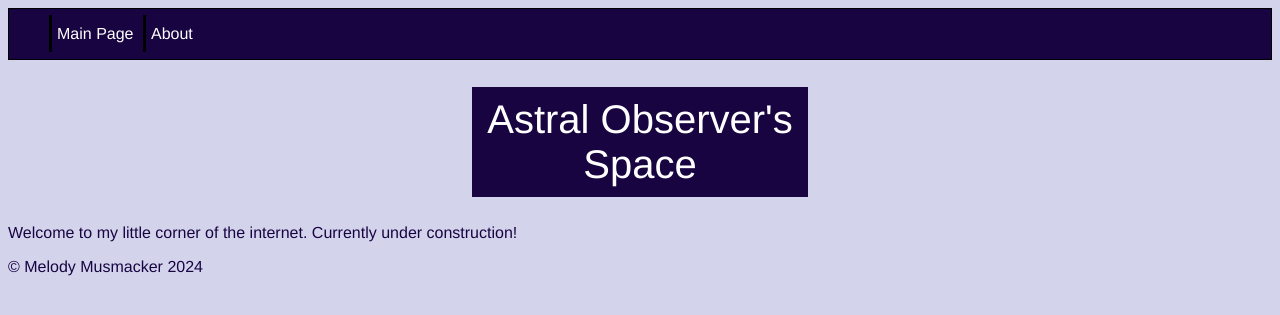
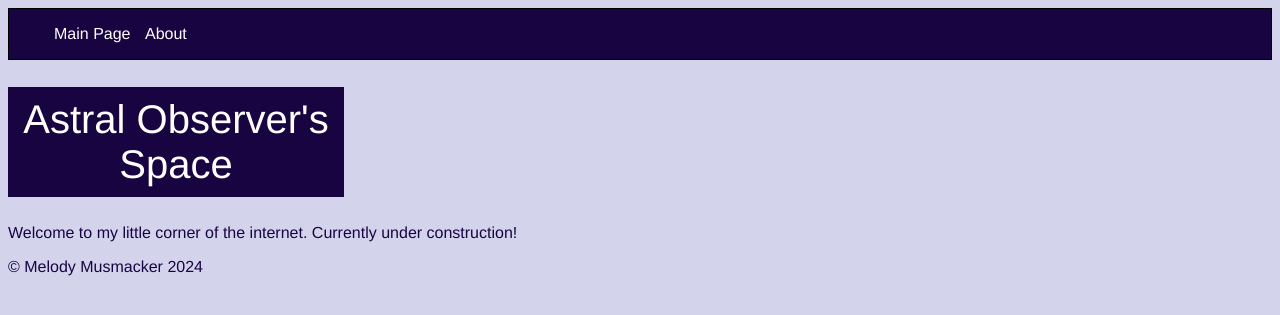
Before and after one commit to AstralObserver/AstralObserver.github.io, a Jekyll site: the page built from index.md, in a window 1280 px wide. Shown: the top 315 px of the page. Built offline with Jekyll 4.4.1, drawn with Linux system fonts in a browser that asks for light colours.

Commit message:
Update main.scss
Formatting

```diff
--- a/assets/css/main.scss
+++ b/assets/css/main.scss
@@ -16,11 +16,9 @@ h1{
     font: 250% Helvetica,sans-serif;
     color: white;
     background: #190442;
-    margin-left: auto;
-    margin-right: auto;
     padding: 10px;
     text-align: center;
-    max-width: 25%;
+    max-width: 25%
 }
 
 h2{
@@ -46,9 +44,5 @@ nav{
         color: white;
         text-decoration: none;
         padding: 5px;
-        padding-top: 10px;
-        padding-bottom: 10px;
-        border: black;
-        border-left-style: solid;
     }
 }
```
